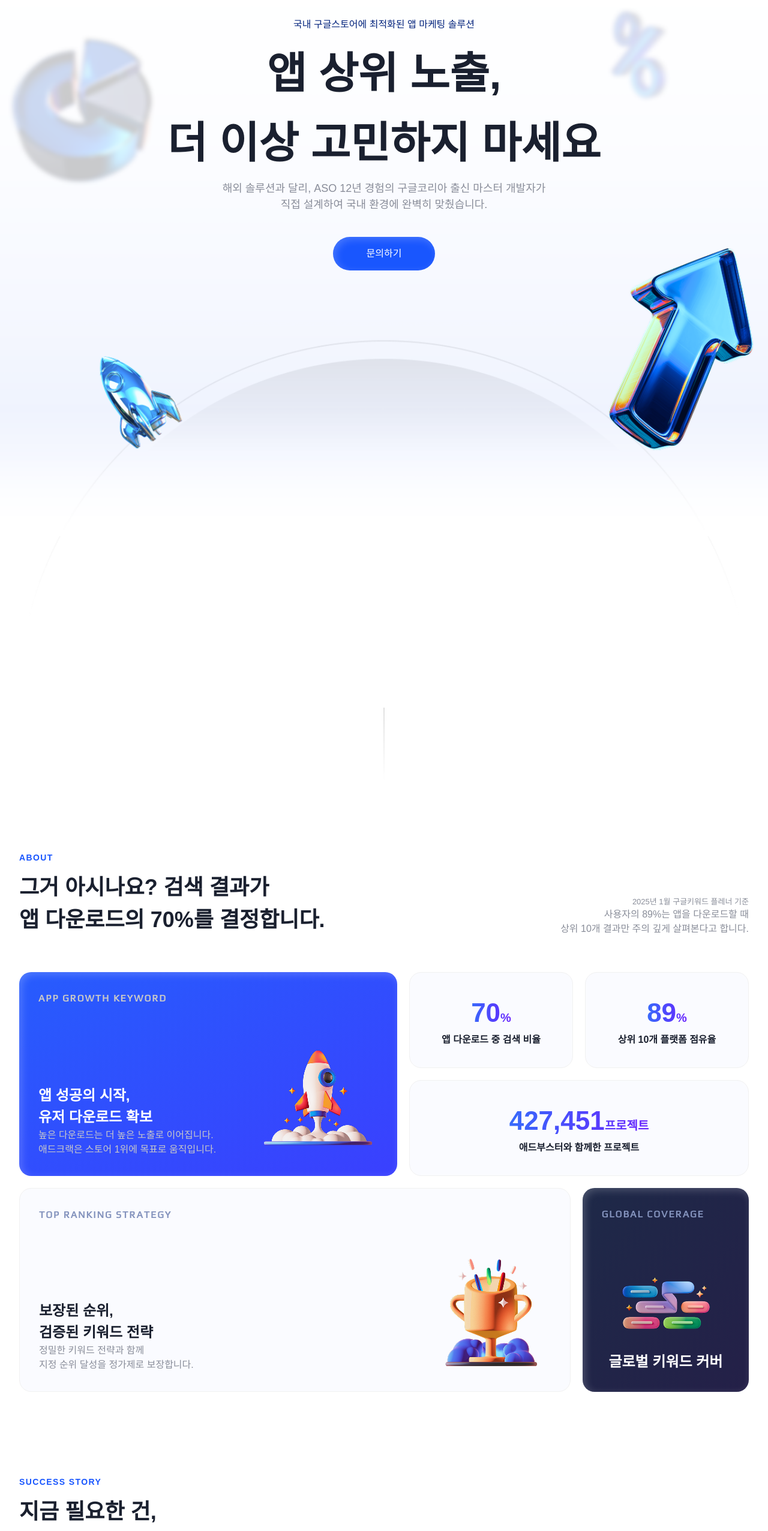
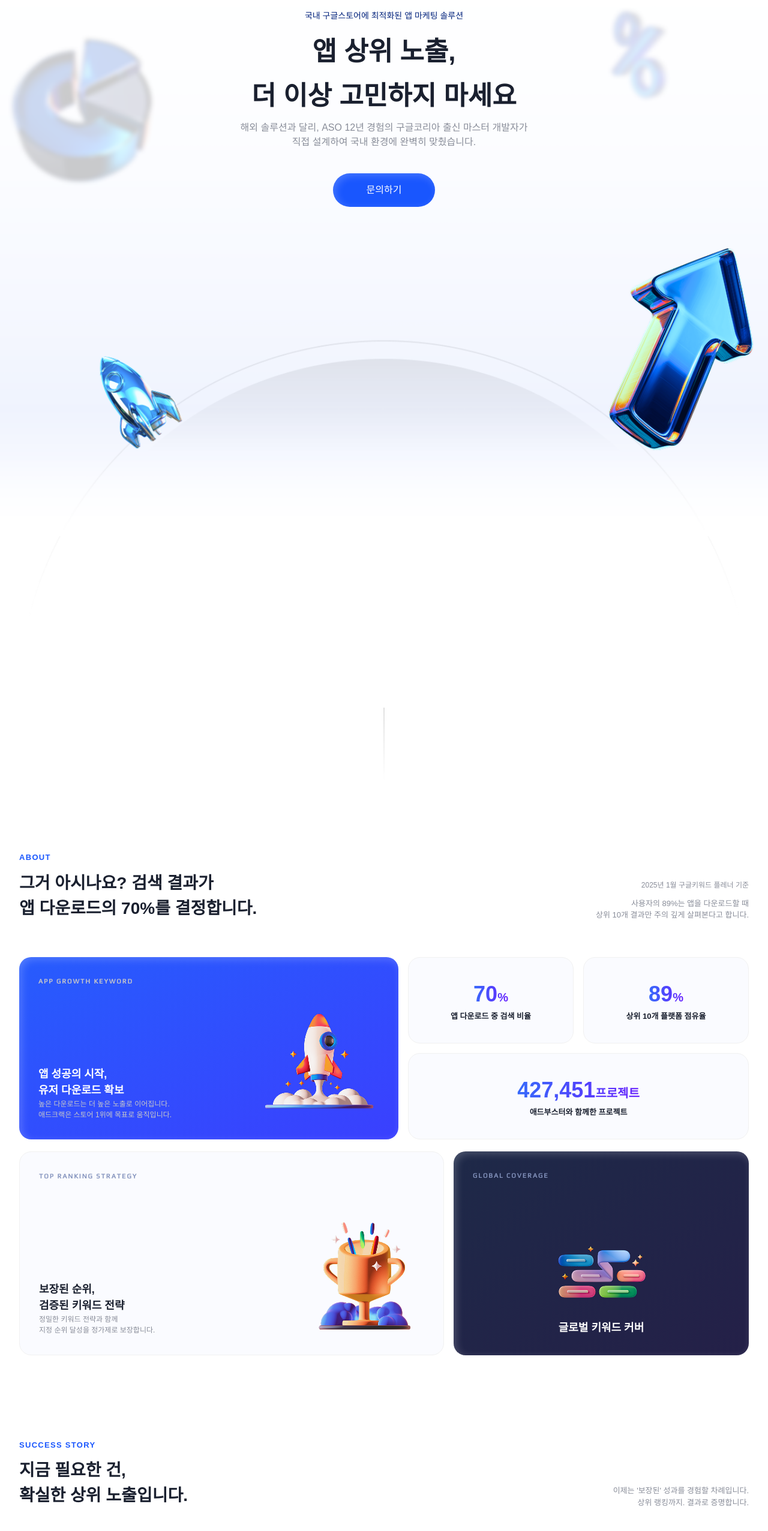
Before and after one commit to shongCoder/ad_booster, a React (Vite) app: page / in a window 1280 px wide. Shown: the part 220-2773 px from the top of the page at 60% size. Built offline with nearby package versions, Linux system fonts and the light colour scheme; a web font is replaced by a local one.

Commit message:
메인-태블릿 사이즈 완료

```diff
--- a/src/components/MainComponent.jsx
+++ b/src/components/MainComponent.jsx
@@ -21,17 +21,17 @@ function MainComponent() {
             <div className="lg:w-full md:w-full w-full">
                 <div className="w-full h-[1400px] bg-[url('/img/main/background_img.png')] bg-cover bg-top">
                     <div className="w-full h-full bg-gradient-to-b from-gray-100 to-transparent bg-[length:100%_13%] bg-no-repeat flex justify-center items-center">
-                        <div className="md:pt-40 pt-20 pb-[40rem] w-full text-center">
-                            <p className="text-adb_purple mb-4 md:text-[1rem] text-[0.625rem]">
+                        <div className="md:pt-10 pt-20 pb-[40rem] w-full text-center">
+                            <p className="text-adb_purple mb-4 lg:text-[1rem] md:text-[0.875rem] text-[0.625rem]">
                                 국내 구글스토어에 최적화된 앱 마케팅 솔루션
                             </p>
-                            <p className="md:text-[4.5rem] text-[2rem] font-bold text-adb_black mb-2">
+                            <p className="lg:text-[3rem] md:text-[2.75rem] text-[2rem] font-bold text-adb_black mb-2">
                                 앱 상위 노출,
                             </p>
-                            <p className="md:text-[4.5rem] text-[2rem] font-bold text-adb_black mb-2">
+                            <p className="lg:text-[3rem] md:text-[2.75rem] text-[2rem] font-bold text-adb_black mb-2">
                                 더 이상 고민하지 마세요
                             </p>
-                            <div className="text-adb_text md:text-[1.125rem] text-[0.8125rem]">
+                            <div className="text-adb_text lg:text-[1.125rem] md:text-[1rem] text-[0.8125rem]">
                                 <p className="md:block inline">
                                     해외 솔루션과 달리, ASO 12년 경험의 구글코리아 출신 마스터 개발자가
                                 </p>
@@ -63,10 +63,10 @@ function MainComponent() {
                     >
                         <div className="flex md:justify-between md:flex-row flex-col md:items-end items-start">
                             <div>
-                                <p className="text-adb_blue md:text-[0.875rem] text-[0.75rem] font-extrabold tracking-widest">
+                                <p className="text-adb_blue lg:text-[0.875rem] md:text-[0.8125rem] text-[0.75rem] font-extrabold tracking-widest">
                                     ABOUT
                                 </p>
-                                <div className="font-bold md:text-[2.25rem] text-[1.5rem] text-adb_black mt-3">
+                                <div className="font-bold lg:text-[2.25rem] md:text-[1.75rem] text-[1.5rem] text-adb_black mt-3">
                                     <p>
                                         그거 아시나요? 검색 결과가
                                     </p>
@@ -75,8 +75,8 @@ function MainComponent() {
                                     </p>
                                 </div>
                             </div>
-                            <div className="md:text-right text-left text-adb_text md:text-[1rem] text-[0.8125rem] font-medium">
-                                <p className="text-[0.8125rem] font-light">2025년 1월 구글키워드 플레너 기준</p>
+                            <div className="md:text-right text-left text-adb_text lg:text-[1rem] md:text-[0.8125rem] text-[0.8125rem] font-medium">
+                                <p className="lg:text-[0.8125rem] md:text-[0.75rem] font-light mb-3">2025년 1월 구글키워드 플레너 기준</p>
                                 <p>사용자의 89%는 앱을 다운로드할 때</p>
                                 <p>상위 10개 결과만 주의 깊게 살펴본다고 합니다.</p>
                             </div>
@@ -87,13 +87,13 @@ function MainComponent() {
 
                 <div className="w-full flex flex-col justify-center items-center mb-20 md:px-8 px-5">
                     <div className="lg:w-[70rem] md:w-full w -full">
-                        <div className="flex gap-5 w-full mb-5">
-                            <div className="flex-1 flex justify-between flex-col h-[21.25rem] p-8 rounded-[1.25rem] bg-gradient-to-br from-[#275CFD] to-[#3A40FE] shadow-[inset_4px_4px_14px_0_rgba(255,255,255,0.2)]">
-                                <p className="text-[#C8C8C8] font-play font-bold tracking-[0.12rem]">APP GROWTH KEYWORD</p>
+                        <div className="flex lg:gap-5 md:gap-4 w-full mb-5">
+                            <div className="flex-1 flex justify-between flex-col lg:h-[21.25rem] md:h-[19rem] p-8 rounded-[1.25rem] bg-gradient-to-br from-[#275CFD] to-[#3A40FE] shadow-[inset_4px_4px_14px_0_rgba(255,255,255,0.2)]">
+                                <p className="text-[#C8C8C8] font-play lg:text-[1rem] md:text-[0.6875rem] font-bold tracking-[0.12rem]">APP GROWTH KEYWORD</p>
                                 <div className="flex justify-between items-end">
                                     <div className="text-white">
-                                        <p className="text-[1.5rem] font-bold">앱 성공의 시작,<br/>유저 다운로드 확보</p>
-                                        <p className="text-[#C8C8C8]">높은 다운로드는 더 높은 노출로 이어집니다.<br/>애드크랙은 스토어 1위에 목표로 움직입니다.</p>
+                                        <p className="lg:text-[1.5rem] md:text-[1.125rem] font-bold">앱 성공의 시작,<br/>유저 다운로드 확보</p>
+                                        <p className="lg:text-[1rem] md:text-[0.75rem] text-[#C8C8C8]">높은 다운로드는 더 높은 노출로 이어집니다.<br/>애드크랙은 스토어 1위에 목표로 움직입니다.</p>
                                     </div>
                                     <div>
                                         <img src="./img/main/rocket.png" alt="rocket img" />
@@ -101,49 +101,49 @@ function MainComponent() {
                                 </div>
                             </div>
                             <div className="flex-1">
-                                <div className="flex gap-5 mb-5 h-[10rem]">
+                                <div className="flex lg:gap-5 md:gap-4 lg:mb-5 md:mb-4 mb-4 lg:h-[10rem] md:h-[9rem]">
                                     <div className="bg-adb_light_gray flex-1 flex flex-col justify-center items-center rounded-[1.25rem] border border-adb_gray">
-                                        <p className="text-[2.75rem] font-bold text-transparent bg-clip-text bg-gradient-to-r from-[#376AFB] to-[#6822FE]">
+                                        <p className="lg:text-[2.75rem] md:text-[2.25rem] font-bold text-transparent bg-clip-text bg-gradient-to-r from-[#376AFB] to-[#6822FE]">
                                             70<span className="text-[1.25rem]">%</span>
                                         </p>
-                                        <p className="text-adb_black font-bold">앱 다운로드 중 검색 비율</p>
+                                        <p className="text-adb_black font-bold lg:text-[1rem] md:text-[0.8125rem]">앱 다운로드 중 검색 비율</p>
                                     </div>
                                     <div className="bg-adb_light_gray flex-1 flex flex-col justify-center items-center rounded-[1.25rem] border border-adb_gray">
-                                        <p className="text-[2.75rem] font-bold text-transparent bg-clip-text bg-gradient-to-r from-[#376AFB] to-[#6822FE]">
+                                        <p className="lg:text-[2.75rem] md:text-[2.25rem] font-bold text-transparent bg-clip-text bg-gradient-to-r from-[#376AFB] to-[#6822FE]">
                                             89<span className="text-[1.25rem]">%</span>
                                         </p>
-                                        <p className="text-adb_black font-bold">상위 10개 플랫폼 점유율</p>
+                                        <p className="text-adb_black font-bold lg:text-[1rem] md:text-[0.8125rem]">상위 10개 플랫폼 점유율</p>
                                     </div>
                                 </div>
-                                <div className="bg-adb_light_gray flex-1 h-[10rem] flex flex-col justify-center items-center rounded-[1.25rem] border border-adb_gray">
-                                    <p className="text-[2.75rem] font-bold text-transparent bg-clip-text bg-gradient-to-r from-[#376AFB] to-[#6822FE]">
+                                <div className="bg-adb_light_gray flex-1 lg:h-[10rem] md:h-[9rem] flex flex-col justify-center items-center rounded-[1.25rem] border border-adb_gray">
+                                    <p className="lg:text-[2.75rem] md:text-[2.25rem] font-bold text-transparent bg-clip-text bg-gradient-to-r from-[#376AFB] to-[#6822FE]">
                                         427,451<span className="text-[1.25rem]">프로젝트</span>
                                     </p>
-                                    <p className="text-adb_black font-bold">애드부스터와 함께한 프로젝트</p>
+                                    <p className="text-adb_black font-bold lg:text-[1rem] md:text-[0.8125rem]">애드부스터와 함께한 프로젝트</p>
                                 </div>
                             </div>
                         </div>
-                        <div className="flex gap-5 w-full">
-                            <div className="flex-[4] flex justify-between flex-col h-[21.25rem] p-8 rounded-[1.25rem] bg-adb_light_gray border border-adb_gray">
-                                <p className="text-[#8493BD] font-play font-bold tracking-[0.12rem]">TOP RANKING STRATEGY</p>
+                        <div className="flex lg:gap-5 md:gap-4 w-full">
+                            <div className="lg:flex-[4] md:flex-[3] flex justify-between flex-col h-[21.25rem] p-8 rounded-[1.25rem] bg-adb_light_gray border border-adb_gray">
+                                <p className="text-[#8493BD] font-play lg:text-[1rem] md:text-[0.6875rem] font-bold tracking-[0.12rem]">TOP RANKING STRATEGY</p>
                                 <div className="flex justify-between items-end">
                                     <div className="text-white">
-                                        <p className="text-[1.5rem] text-adb_black font-bold">보장된 순위,<br/>검증된 키워드 전략</p>
-                                        <p className="text-[#898D99]">정밀한 키워드 전략과 함께<br/>지정 순위 달성을 정가제로 보장합니다.</p>
+                                        <p className="lg:text-[1.5rem] md:text-[1.125rem] text-adb_black font-bold">보장된 순위,<br/>검증된 키워드 전략</p>
+                                        <p className="lg:text-[1rem] md:text-[0.75rem] text-[#898D99]">정밀한 키워드 전략과 함께<br/>지정 순위 달성을 정가제로 보장합니다.</p>
                                     </div>
                                     <div>
                                         <img src="./img/main/winner.png" alt="rocket img" />
                                     </div>
                                 </div>
                             </div>
-                            <div className="flex-[1] p-8 flex justify-between flex-col rounded-[1.25rem]  bg-gradient-to-br from-[#1E2948] to-[#242048] shadow-[inset_4px_4px_14px_0_rgba(255,255,255,0.2)]">
-                                <p className="text-[#8493BD] font-play font-bold tracking-[0.12rem]">GLOBAL COVERAGE</p>
+                            <div className="lg:flex-[1] md:flex-[2] p-8 flex justify-between flex-col rounded-[1.25rem]  bg-gradient-to-br from-[#1E2948] to-[#242048] shadow-[inset_4px_4px_14px_0_rgba(255,255,255,0.2)]">
+                                <p className="text-[#8493BD] font-play lg:text-[1rem] md:text-[0.6875rem] font-bold tracking-[0.12rem]">GLOBAL COVERAGE</p>
                                 <div className="flex-col items-end">
                                     <div className="flex justify-center items-center">
                                         <img src="./img/main/tags.png" alt="rocket img" />
                                     </div>
                                     <div className="text-white w-full text-center">
-                                        <p className="text-[1.5rem] text-white font-bold">글로벌 키워드 커버</p>
+                                        <p className="lg:text-[1.5rem] md:text-[1.125rem] text-white font-bold">글로벌 키워드 커버</p>
                                     </div>
                                 </div>
                             </div>
@@ -159,10 +159,10 @@ function MainComponent() {
                     >
                         <div className="flex md:justify-between md:flex-row flex-col md:items-end items-start">
                             <div>
-                                <p className="text-adb_blue md:text-[0.875rem] text-[0.75rem] font-extrabold tracking-widest">
+                                <p className="text-adb_blue lg:text-[0.875rem] md:text-[0.8125rem] text-[0.75rem] font-extrabold tracking-widest">
                                     SUCCESS STORY
                                 </p>
-                                <div className="font-bold md:text-[2.25rem] text-[1.5rem] text-adb_black mt-3">
+                                <div className="font-bold lg:text-[2.25rem] md:text-[1.75rem] text-[1.5rem] text-adb_black mt-3">
                                     <p>
                                         지금 필요한 건,
                                     </p>
@@ -171,7 +171,7 @@ function MainComponent() {
                                     </p>
                                 </div>
                             </div>
-                            <div className="md:text-right text-left text-adb_text md:text-[1rem] text-[0.8125rem] font-medium">
+                            <div className="md:text-right text-left text-adb_text lg:text-[1rem] md:text-[0.8125rem] text-[0.8125rem] font-medium">
                                 <p>이제는 '보장된' 성과를 경험할 차례입니다.</p>
                                 <p>상위 랭킹까지. 결과로 증명합니다.</p>
                             </div>
@@ -182,10 +182,10 @@ function MainComponent() {
 
                 <div className="w-full flex flex-col justify-center items-center mb-20 md:pt-[3.75rem] pt-10 md:px-8 px-5">
                     <div className="lg:w-[70rem] md:w-full w-full border border-adb_gray py-7 px-6 rounded-[1rem]">
-                        <p className="text-[1.5rem] font-bold text-adb_purple mb-7">애드부스터 성공 케이스</p>
-                        <div className="flex">
+                        <p className="lg:text-[1.5rem] md:text-[1.25rem] font-bold text-adb_purple mb-7">애드부스터 성공 케이스</p>
+                        <div className="flex overflow-x-auto">
                             <div className="p-4 flex-1">
-                                <div className="w-full h-[13.75rem] mb-6">
+                                <div className="w-[325.33px] h-[13.75rem] mb-6">
                                     <img src="./img/main/case1.png" className="cover" />
                                 </div>
                                 <div>
@@ -195,7 +195,7 @@ function MainComponent() {
                                 </div>
                             </div>
                             <div className="p-4 flex-1">
-                                <div className="w-full h-[13.75rem] mb-6">
+                                <div className="w-[325.33px] h-[13.75rem] mb-6">
                                     <img src="./img/main/case2.png" className="cover" />
                                 </div>
                                 <div>
@@ -205,7 +205,7 @@ function MainComponent() {
                                 </div>
                             </div>
                             <div className="p-4 flex-1">
-                                <div className="w-full h-[13.75rem] mb-6">
+                                <div className="w-[325.33px] h-[13.75rem] mb-6">
                                     <img src="./img/main/case3.png" className="cover" />
                                 </div>
                                 <div>
@@ -226,11 +226,11 @@ function MainComponent() {
 
                 <div className="w-full flex flex-col justify-center items-center md:py-[3.75rem] py-10 md:px-8 px-5 bg-[url('/img/main/gradient.png')] bg-[length:100%_100%] bg-center bg-no-repeat">
                     <div className="lg:w-[70rem] md:w-full w-full">
-                        <div className="font-play text-center font-black text-[2.5rem] text-adb_black transform scale-y-95 mb-3">
+                        <div className="font-play text-center font-black lg:text-[2.5rem] md:text-[2.25rem] text-adb_black transform scale-y-95 mb-3">
                             <p>Easily top-ranked</p>
                             <p>in App Store & Google Play</p>
                         </div>
-                        <p className="text-adb_text text-center">App Store/Google Play의 모든 검색 결과에서 상단에 위치한 앱을 쉽게 찾을 수 있습니다.</p>
+                        <p className="text-adb_text lg:text-[1rem] md:text-[0.8125rem] text-center">App Store/Google Play의 모든 검색 결과에서 상단에 위치한 앱을 쉽게 찾을 수 있습니다.</p>
                     </div>
                     <a href="https://t.me/AD_Crack" target="_blank" rel="noopener noreferrer">
                         <button
--- a/src/components/layout/Header.jsx
+++ b/src/components/layout/Header.jsx
@@ -17,7 +17,7 @@ const Header = () => {
 
         {/* 모바일 메뉴 아이콘 */}
         <div
-            className="lg:hidden md:hidden ml-auto w-5 m-0"
+            className="lg:hidden md:hidden ml-auto w-9 m-0"
             onClick={() => setIsOpen(!isOpen)}
         >
           <img
```
Also changed, not shown: public/img/menu_ico.png.
